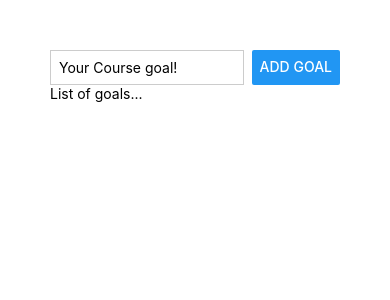
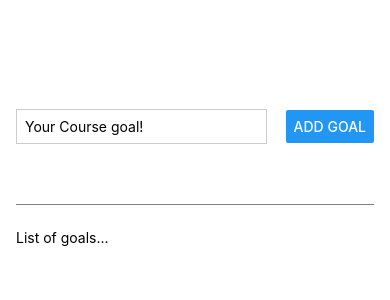
Before and after one commit to jpsantosss/rnative-goals-app, a React Native app: screen / in a window 390 px wide. Shown: the top 300 px of the page. Built offline with nearby package versions, Linux system fonts and the light colour scheme.

Commit message:
improved style

```diff
--- a/App.js
+++ b/App.js
@@ -7,7 +7,7 @@ export default function App() {
         <TextInput placeholder='Your Course goal!' style={styles.textInput}/>
         <Button title='Add Goal'/>
       </View>
-      <View>
+      <View style={styles.goalsContainer}>
         <Text>List of goals...</Text>
       </View>
     </View>
@@ -16,17 +16,27 @@ export default function App() {
 
 const styles = StyleSheet.create({
   appContainer:{
-    padding: 50,
+    flex: 1,
+    paddingTop: 50,
+    paddingHorizontal: 16,
   },
   inputContainer:{
+    flex: 1,
     flexDirection: 'row',
     justifyContent: 'space-between',
+    alignItems: 'center',
+    marginBottom: 24,
+    borderBottomWidth: 1,
+    borderBottomColor: 'gray',
   },
   textInput:{
     borderWidth: 1,
     borderColor: '#cccccc',
-    width: '80%',
+    width: '70%',
     padding: 8,
     marginRight: 8,
   },
+  goalsContainer:{
+    flex: 4,
+  }
 });
```
